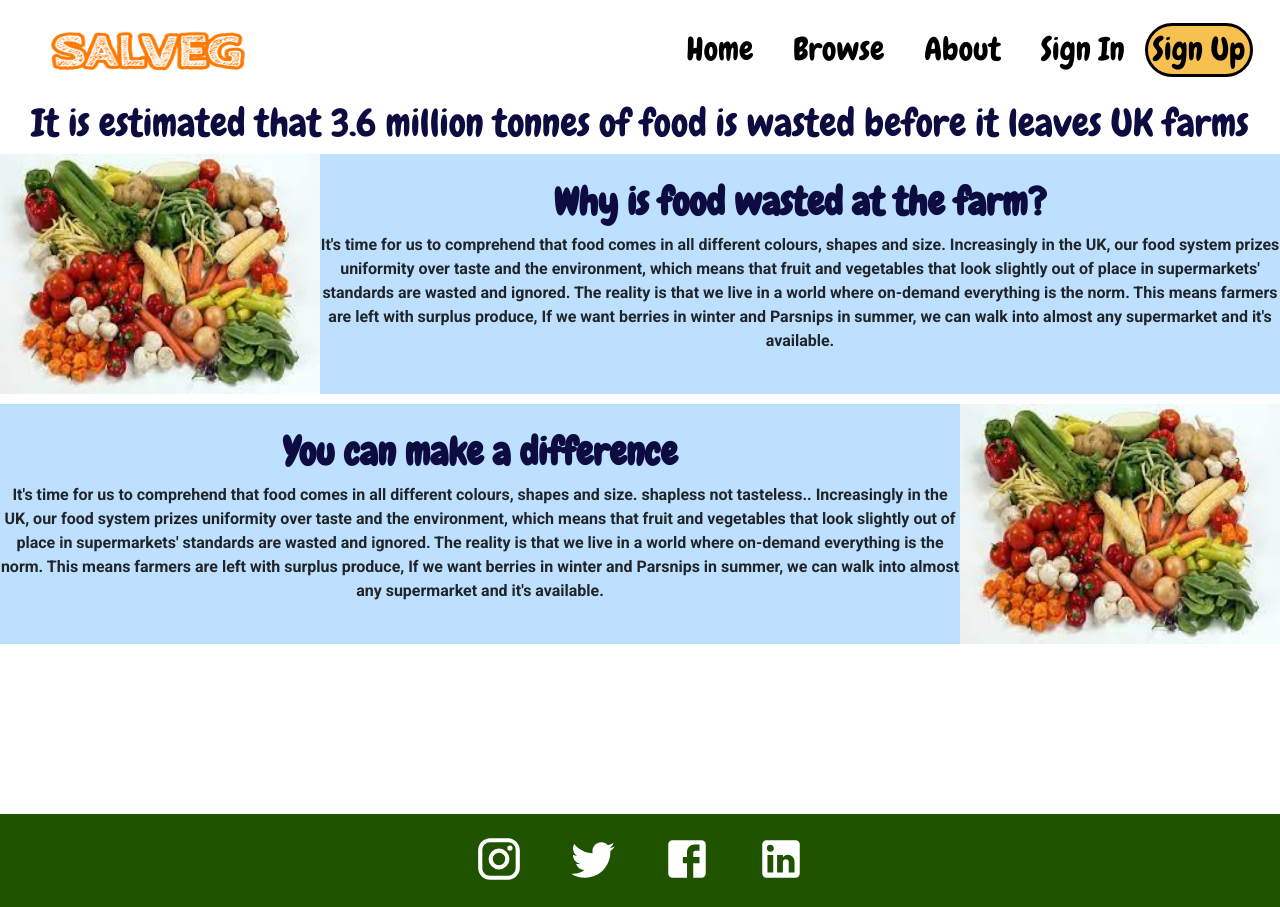
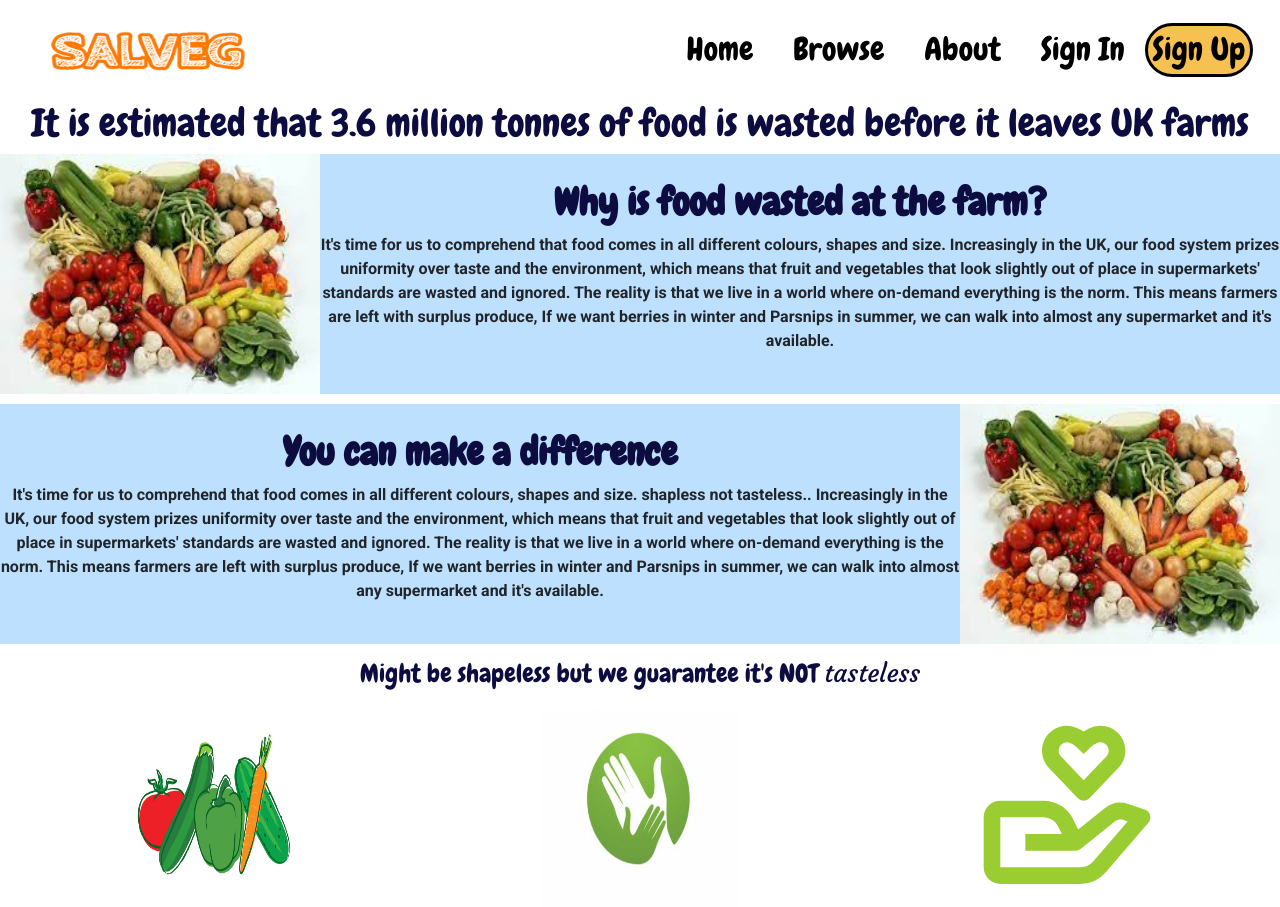
Before and after one commit to sebastianbutoi/final-project-front-end-six-bits, a Next.js app in the folder my-app/: page /about in a window 1280 px wide. Shown: the top 907 px of the page. Built offline with nearby package versions, Linux system fonts and the light colour scheme.

Commit message:
about page mvp finished

```diff
--- a/my-app/pages/about.js
+++ b/my-app/pages/about.js
@@ -69,6 +69,38 @@ function About() {
               it&apos;s available.
             </p>
           </div>
+        </div>
+      </div>
+      <div className={css.sloganContainer}>
+        <p className={css.slogan}>
+          Might be shapeless but we guarantee it&apos;s NOT{" "}
+          <span className={css.tasteless}>tasteless</span>
+        </p>
+      </div>
+      <div className={css.bottomContainer}>
+        <div className={css.infoContainer}>
+          <Image
+            className={css.image1}
+            src={SalvegIcon}
+            alt="Salveg"
+            width={200}
+            height={200}
+          />
+          <button className={css.button}>SalVeg our fruit/veg</button>
+        </div>
+        <div className={css.infoContainer}>
+          <Image
+            className={css.image2}
+            src={Helpinghand}
+            alt="Get involved image"
+            width={200}
+            height={200}
+          />
+          <button className={css.button}>Get Involved</button>
+        </div>
+        <div className={css.infoContainer}>
+          <BiDonateHeart className={css.donateicon} />
+          <button className={css.button}>Make a Donation</button>
         </div>
       </div>
     </div>
--- a/my-app/styles/about.module.css
+++ b/my-app/styles/about.module.css
@@ -1,4 +1,5 @@
 @import url("https://fonts.googleapis.com/css2?family=Chewy&display=swap");
+@import url("https://fonts.googleapis.com/css2?family=Courgette&display=swap");
 @import url("https://fonts.googleapis.com/css2?family=Courgette&display=swap");
 
 /* .about {
@@ -161,3 +162,57 @@
 .content:nth-child(2) {
   flex-direction: row-reverse;
 }
+
+.bottomContainer {
+  display: flex;
+  justify-content: center;
+  justify-content: space-around;
+}
+
+.infoContainer {
+  display: flex;
+  flex-direction: column;
+  justify-content: space-evenly;
+}
+
+.donateicon {
+  color: #9acd32;
+  width: 200px;
+  height: 200px;
+}
+
+.sloganContainer {
+  text-align: center;
+}
+
+.slogan {
+  font-family: "Chewy", cursive;
+  font-size: 2vw;
+  color: #0c0c40;
+}
+
+.tasteless {
+  font-family: "Courgette", cursive;
+}
+
+.button {
+  background-color: #f76e11;
+  color: white;
+  padding: 15px;
+  border-radius: 10px;
+  cursor: pointer;
+  border: none;
+}
+
+/* .button {
+  width: 300px;
+  padding: 15px;
+  background-color: #f76e11;
+  border-radius: 10px;
+  cursor: pointer;
+  color: white;
+  margin: 100px;
+  margin-right: 100px;
+  display: flex;
+  border: none;
+} */
```
